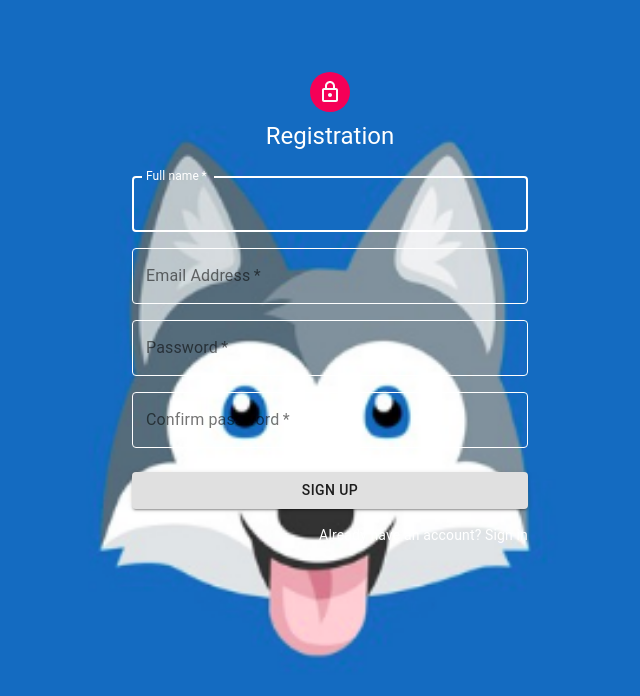
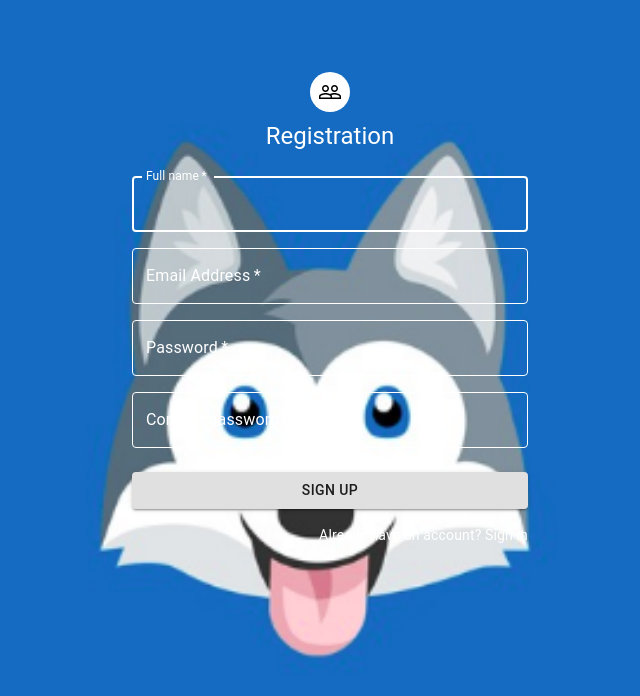
Before and after one commit to CrkJohn/task-planner-app, a React (Create React App) app: page / in a window 1280 px wide. Shown: the top 696 px of the page, without its empty margins (310-950 px from the left). Built offline with nearby package versions, Linux system fonts and the light colour scheme.

Commit message:
Sign Up front end

```diff
--- a/src/component/SignUp/SignUp.js
+++ b/src/component/SignUp/SignUp.js
@@ -8,6 +8,7 @@ import CssBaseline from '@material-ui/core/CssBaseline';
 import TextField from '@material-ui/core/TextField';
 import Link from '@material-ui/core/Link';
 import Grid from '@material-ui/core/Grid';
+import PeopleOutlineIcon from '@material-ui/icons/PeopleOutline';
 import LockOutlinedIcon from '@material-ui/icons/LockOutlined';
 import Typography from '@material-ui/core/Typography';
 import Container from '@material-ui/core/Container';
@@ -32,7 +33,8 @@ const useStyles = theme => ({
     },
     avatar: {
         margin: theme.spacing(1),
-        backgroundColor: theme.palette.secondary.main,
+        backgroundColor: "white",
+        color : "black"
     },
     form: {
         width: '100%', // Fix IE 11 issue.
@@ -65,11 +67,14 @@ const useStyles = theme => ({
             },
             '&.Mui-focused fieldset': {
                 borderColor: 'white',
-                color: 'white',
+                Color: 'white',
             },
         },
         //borderColor : theme.palette.common.white,
     },
+    floatingLabelFocusStyle: {
+        color: "white"
+    }
 });
 
 
@@ -89,7 +94,7 @@ class SignUp extends React.Component {
                     <CssBaseline />
                     <div className={classes.paper}>
                         <Avatar className={classes.avatar}>
-                            <LockOutlinedIcon />
+                            <PeopleOutlineIcon />
                         </Avatar>
                         <Typography component="h1" variant="h5" style={{ color: "white" }}>
                             Registration
@@ -108,6 +113,9 @@ class SignUp extends React.Component {
                                         label="Full name"
                                         autoFocus
                                         style={{ color: "white" }}
+                                        InputLabelProps={{
+                                            className: classes.floatingLabelFocusStyle,
+                                        }}
                                     />
                                 </Grid>
 
@@ -122,6 +130,9 @@ class SignUp extends React.Component {
                                         label="Email Address"
                                         name="email"
                                         autoComplete="email"
+                                        InputLabelProps={{
+                                            className: classes.floatingLabelFocusStyle,
+                                        }}
                                     />
                                 </Grid>
                                 <Grid item xs={12}>
@@ -135,6 +146,9 @@ class SignUp extends React.Component {
                                         label="Password"
                                         type="password"
                                         id="password"
+                                        InputLabelProps={{
+                                            className: classes.floatingLabelFocusStyle,
+                                        }}
                                         autoComplete="current-password"
                                     />
                                 </Grid>
@@ -149,6 +163,9 @@ class SignUp extends React.Component {
                                         label="Confirm password"
                                         type="password"
                                         id="cpassword"
+                                        InputLabelProps={{
+                                            className: classes.floatingLabelFocusStyle,
+                                        }}
                                         autoComplete="current-password"
                                     />
                                 </Grid>
@@ -165,7 +182,7 @@ class SignUp extends React.Component {
                       </Button>
                             <Grid container justify="flex-end">
                                 <Grid item>
-                                    <Link href="#" variant="body2" style={{ color: "white" }}  >
+                                    <Link href="/" variant="body2" style={{ color: "white" }}  >
                                         Already have an account? Sign in
                                 </Link>
                                 </Grid>
```
